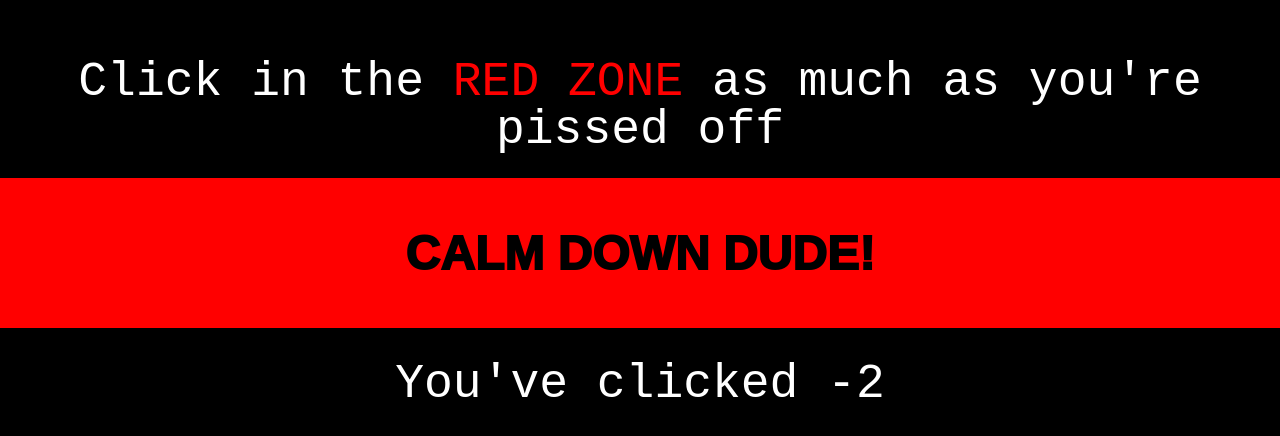
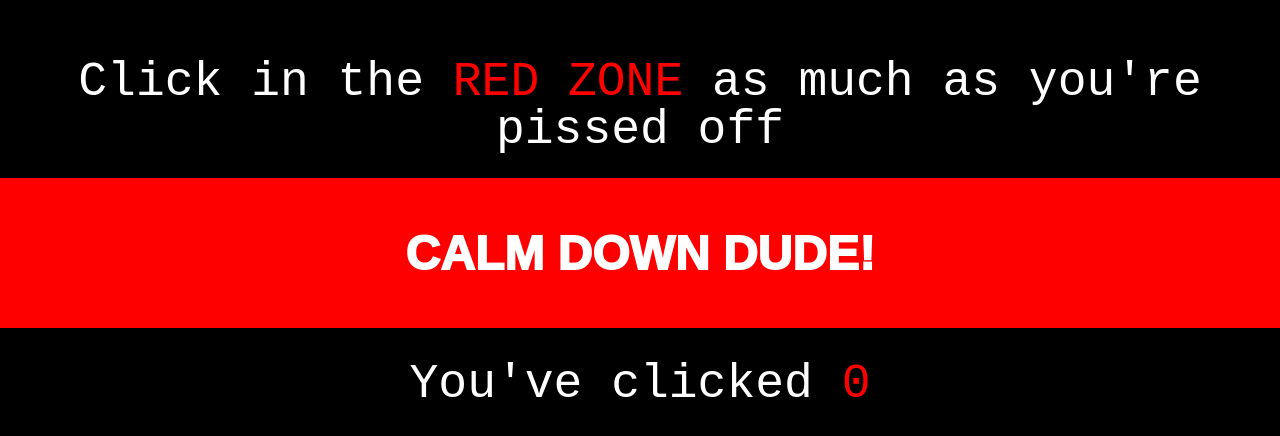
Before and after one commit to LasseurCoralie/LasseurCoralie, a plain HTML site: page index.html in a window 1280 px wide. Shown: the part 166-602 px from the top of the page. Drawn offline with Linux system fonts and the light colour scheme.

Commit message:
ecoute bouton + disabled

```diff
--- a/css/style.css
+++ b/css/style.css
@@ -32,6 +32,7 @@ button{
   height: 150px;
   padding: 2rem;
   position: relative;
+  color: white
 
 }
 
--- a/index.html
+++ b/index.html
@@ -14,6 +14,7 @@
         <button id="button-timer" type="button">
         </button>
         <div id="modal">
+            <p class="result">You've clicked <span id="result">${finalResult}</span></p>
         </div>
 	</div>
     <script src="js/app.js"></script>
--- a/js/app.js
+++ b/js/app.js
@@ -1,31 +1,34 @@
 /* eslint-disable */
 const app = {
   init: function() {
+    // recup id bouton
+    const button = document.getElementById('button-timer');
+    //  recup id zone résultat + initialisation
+    const resultTxt = document.getElementById('result');
+    resultTxt.innerText = 0;
 
 
-
-    const timerElt = document.getElementById('button-timer');
-    console.log(timerElt);
-    const modal = document.getElementById('modal');
-
-    let counter = 3;
+    // Partie compteur
+    let counter = 2;
 
     let timer = setInterval(function(){
-      timerElt.innerText = counter;
+      button.innerText = counter;
       console.log(counter);
       counter-- ;
-      if(counter === -1){
+      if(counter === 0){
+
+        button.addEventListener('click', function(){
+          let result = resultTxt.innerText++;
+        });
+
         setTimeout(function(){
-          timerElt.innerText = 'calm down dude!'
+          // changement texte dans la zone du bouton
+          button.innerText = 'calm down dude!'
           clearInterval(timer);
-          modal.innerHTML = `<p class="result">You've clicked ${counter}</p>`;
+          button.setAttribute('disabled', true);
         }, 1000);
-
       }
     }, 1000);
-
-
-  // eslint-disable-next-line padded-blocks
   },
 };
 
```
